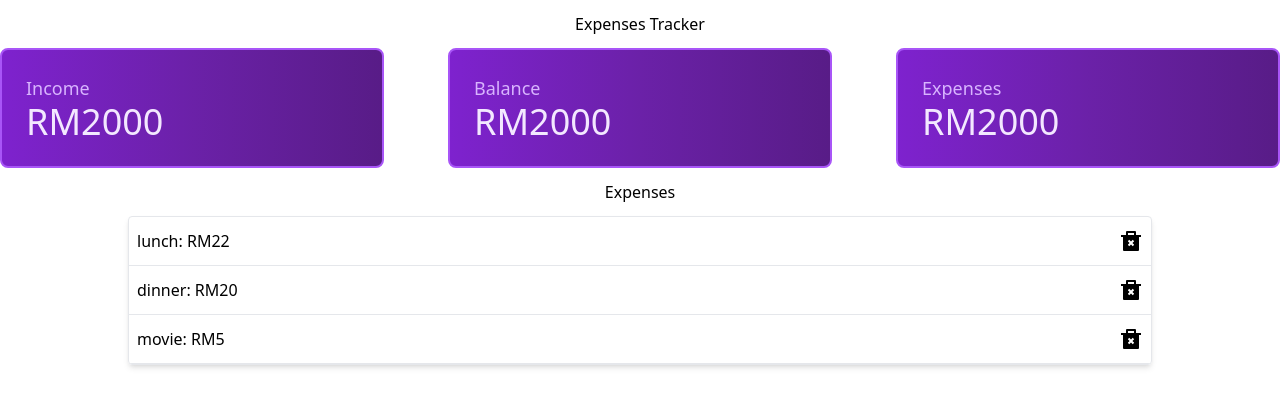
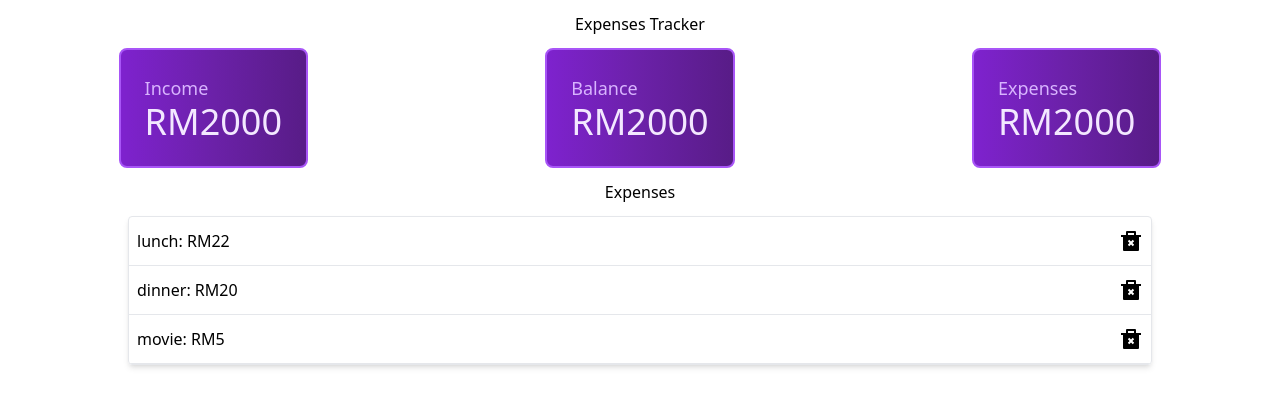
Before and after one commit to lefty93/exptrack, a React (Create React App) app: page / in a window 1280 px wide. Shown: the top 406 px of the page. Built offline with nearby package versions, Linux system fonts and the light colour scheme.

Commit message:
Add components

```diff
--- a/src/App.js
+++ b/src/App.js
@@ -7,14 +7,14 @@ function App() {
   return (
     <div className='container mx-auto'>
       <h1 className='mt-3 flex justify-center'>Expenses Tracker</h1>
-      <div className='flex flex-row mt-3 justify-between'>
-        <div className='columns-sm'>
+      <div className='flex flex-row mt-3 justify-around columns-3'>
+        <div className=''>
           <Income />
         </div>
-        <div className='columns-sm'>
+        <div className=''>
           <Balance />
         </div>
-        <div className='columns-sm'>
+        <div className=''>
           <TotalExpenses />
         </div>
       </div>
```
